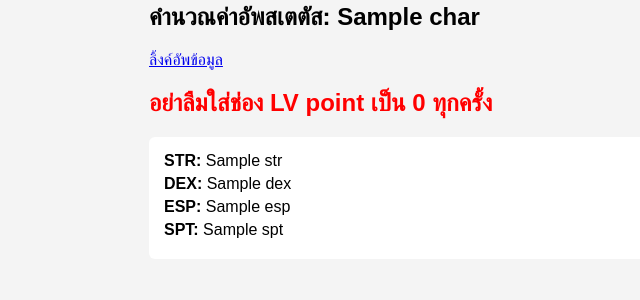
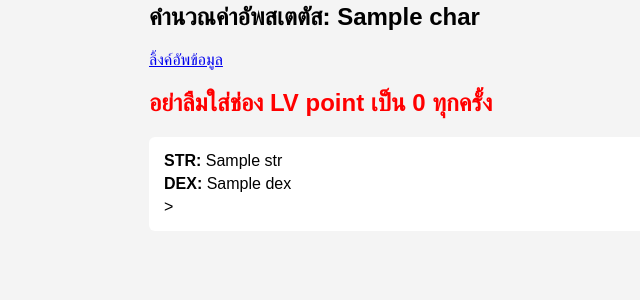
Before and after one commit to gardoffwhite/checkstat, a FastAPI app: template templates/index.html in a window 1280 px wide. Shown: the part 274-574 px from the top of the page, without its empty margins (191-831 px from the left). Run offline with FastAPI, Linux system fonts and the light colour scheme; the template is opened without the code that fills it: most values are stand-ins (such as "Sample title", 1, 10 or a date in 2020).

Commit message:
Update index.html

```diff
--- a/templates/index.html
+++ b/templates/index.html
@@ -49,8 +49,7 @@
     <ul>
         <li><strong>STR:</strong> {{ char_data['str'] }}</li>
         <li><strong>DEX:</strong> {{ char_data['dex'] }}</li>
-        <li><strong>ESP:</strong> {{ char_data['esp'] }}</li>
-        <li><strong>SPT:</strong> {{ char_data['spt'] }}</li>
+        >
     </ul>
     {% elif charname %}
     <p class="error">ไม่พบตัวละครนี้ในระบบ</p>
```
